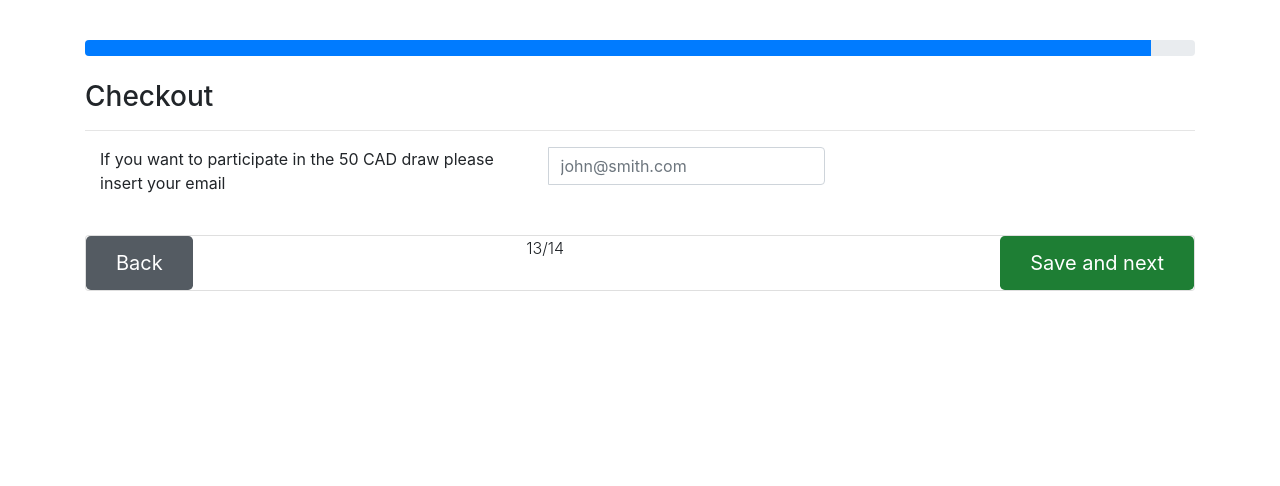
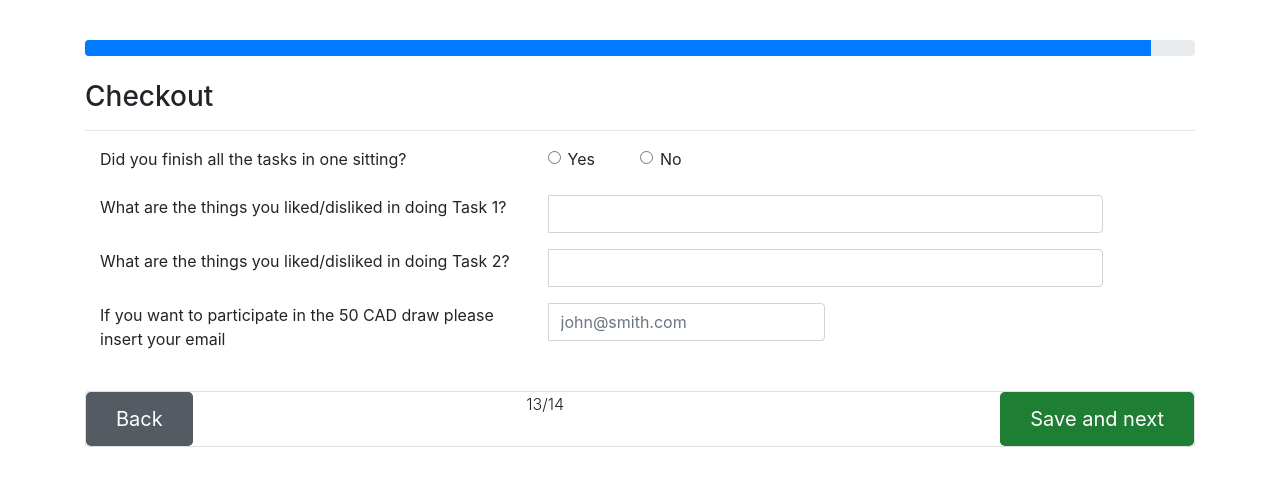
Before and after one commit to hamidkhbl/CRHM-visualisation-experiment-webapp, a Flask app: template app/templates/public/checkout.html in a window 1280 px wide. Shown: the part 56-542 px from the top of the page. Run offline with Flask 2, Linux system fonts and the light colour scheme; the template is opened without the code that fills it, so the values that code supplies are empty; parts of the project's set-up code (start-up, migrations or seed data) failed here and were passed over; some libraries are stand-ins or nearby versions.

Commit message:
Add 3 more questions to checkout page

```diff
--- a/app/templates/public/checkout.html
+++ b/app/templates/public/checkout.html
@@ -19,7 +19,41 @@
     <hr>
     <form action="/checkout" method="POST">
         <div class="input-group mb-3">
-            <label class="col-sm-5" for="role_exp">If you want to participate in the 50 CAD draw please insert your email</label>
+            <label class="col-sm-5" for="username">Did you finish all the tasks in one sitting?</label>
+            <div class="form-check col-sm-1">
+              {%if one_sitting == "Yes"%}
+              <input class="form-check-input" type="radio" name="one_sitting" id="one_sitting_yes" value="Yes" checked required>
+              {% else%}
+              <input class="form-check-input" type="radio" name="one_sitting" id="one_sitting_yes" value="Yes" required>
+              {% endif%}
+              <label class="form-check-label" for="crhmRadios_yes">
+                Yes
+              </label>
+            </div>
+            <div class="form-check col-sm-2">
+              {%if one_sitting == "No"%}
+              <input class="form-check-input" type="radio" name="one_sitting" id="one_sitting_no" value="No" checked>
+              {% else%}
+              <input class="form-check-input" type="radio" name="one_sitting" id="one_sitting_no" value="No">
+              {% endif%}
+              <label class="form-check-label" for="crhmRadios_no">
+                No
+              </label>
+            </div>
+          </div>
+
+          <div class="input-group mb-3">
+            <label class="col-sm-5" for="task1_like">What are the things you liked/disliked in doing Task 1?</label>
+            <input required type="text" rows="5" name="task1_like" id="task1_like" class="form-control col-sm-6" value={{task1_like}}>
+          </div>
+
+          <div class="input-group mb-3">
+            <label class="col-sm-5" for="task2_like">What are the things you liked/disliked in doing Task 2?</label>
+            <input required type="text" rows="5" name="task2_like" id="task2_like" class="form-control col-sm-6" value={{task2_like}}>
+          </div>
+
+        <div class="input-group mb-3">
+            <label class="col-sm-5" for="email">If you want to participate in the 50 CAD draw please insert your email</label>
             <input required type="email" name="email" id="email" class="form-control col-sm-3" placeholder="john@smith.com" value={{email}}>
           </div>
 
```
Also changed, not shown: app/models/user.py (+8 -6 lines), app/views.py (+8 -4 lines).
